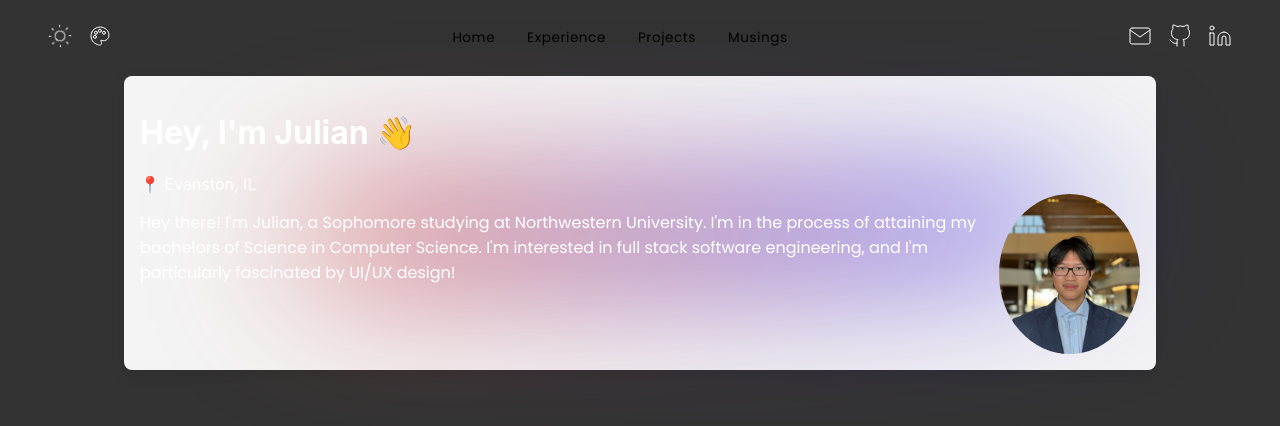
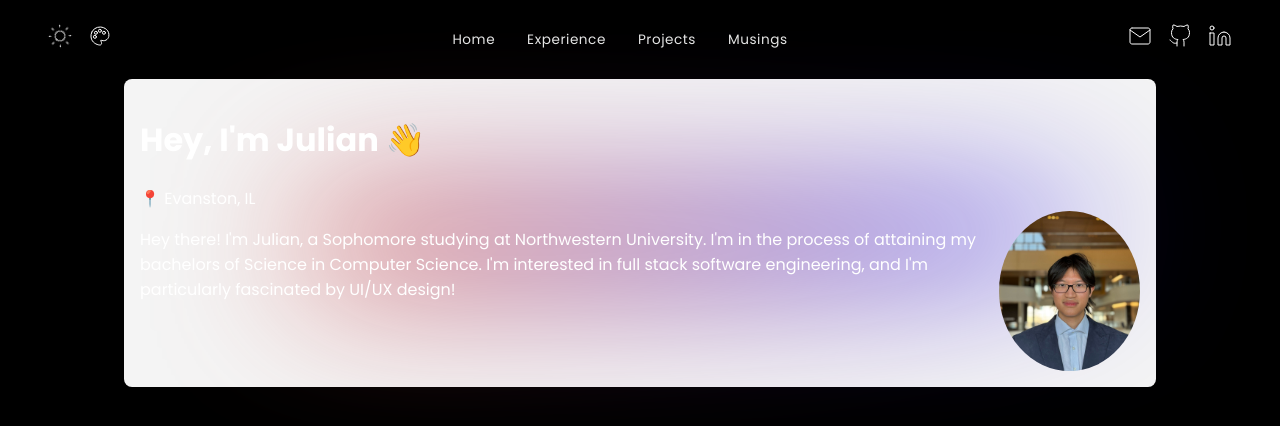
Before and after one commit to JulianTang2027/JulianPortfolioReact, a React (Create React App) app: page / in a window 1280 px wide. Shown: the top 426 px of the page. Built offline with nearby package versions, Linux system fonts and the light colour scheme.

Commit message:
feat: redesign dark mode with grayscale palette and add mode transition
Dark mode now uses pure black background with grayscale accents.
Starts in dark mode by default. Added smooth 0.4s transition on
background-color, color, and border-color for theme switching.

```diff
--- a/src/App.css
+++ b/src/App.css
@@ -1,13 +1,45 @@
 :root {
   /* Light mode colors */
   background-color: #f9f7f4;
-  --text-color: black;
-  --icon-color: black;
+  --text-color: #2c2c2c;
+  --text-secondary: #6b6b6b;
+  --icon-color: #2c2c2c;
+  --surface-color: rgba(255, 255, 255, 0.7);
+  --border-color: rgba(0, 0, 0, 0.06);
+  --nav-link-color: #8a8a8a;
+  --nav-link-hover: #2c2c2c;
 }
 
 .dark {
-  /* Dark mode colors */
-  background-color: #333333;
-  --text-color: white;
-  --icon-color: white;
+  /* Dark mode — grayscale palette */
+  background-color: #000000;
+  --text-color: #ffffff;
+  --text-secondary: #e5e5e5;
+  --icon-color: #ffffff;
+  --surface-color: #090909;
+  --border-color: #262626;
+  --nav-link-color: #e5e5e5;
+  --nav-link-hover: #ffffff;
 }
+
+html {
+  scroll-behavior: smooth;
+}
+
+*,
+*::before,
+*::after {
+  transition: background-color 0.4s ease, color 0.4s ease, border-color 0.4s ease;
+}
+
+.placeholderSection {
+  max-width: 600px;
+  margin: 0 auto;
+  padding: 4em 1.5em;
+  color: var(--text-color);
+  font-family: "Poppins", sans-serif;
+}
+
+.placeholderSection p {
+  color: var(--text-secondary);
+}
--- a/src/index.css
+++ b/src/index.css
@@ -1,7 +1,8 @@
+@import url("https://fonts.googleapis.com/css2?family=Poppins:wght@300;400;500;600;700&display=swap");
+
 body {
   margin: 0;
-  font-family: -apple-system, BlinkMacSystemFont, 'Segoe UI', 'Roboto', 'Oxygen',
-    'Ubuntu', 'Cantarell', 'Fira Sans', 'Droid Sans', 'Helvetica Neue',
+  font-family: "Poppins", -apple-system, BlinkMacSystemFont, 'Segoe UI', 'Roboto',
     sans-serif;
   -webkit-font-smoothing: antialiased;
   -moz-osx-font-smoothing: grayscale;
```
